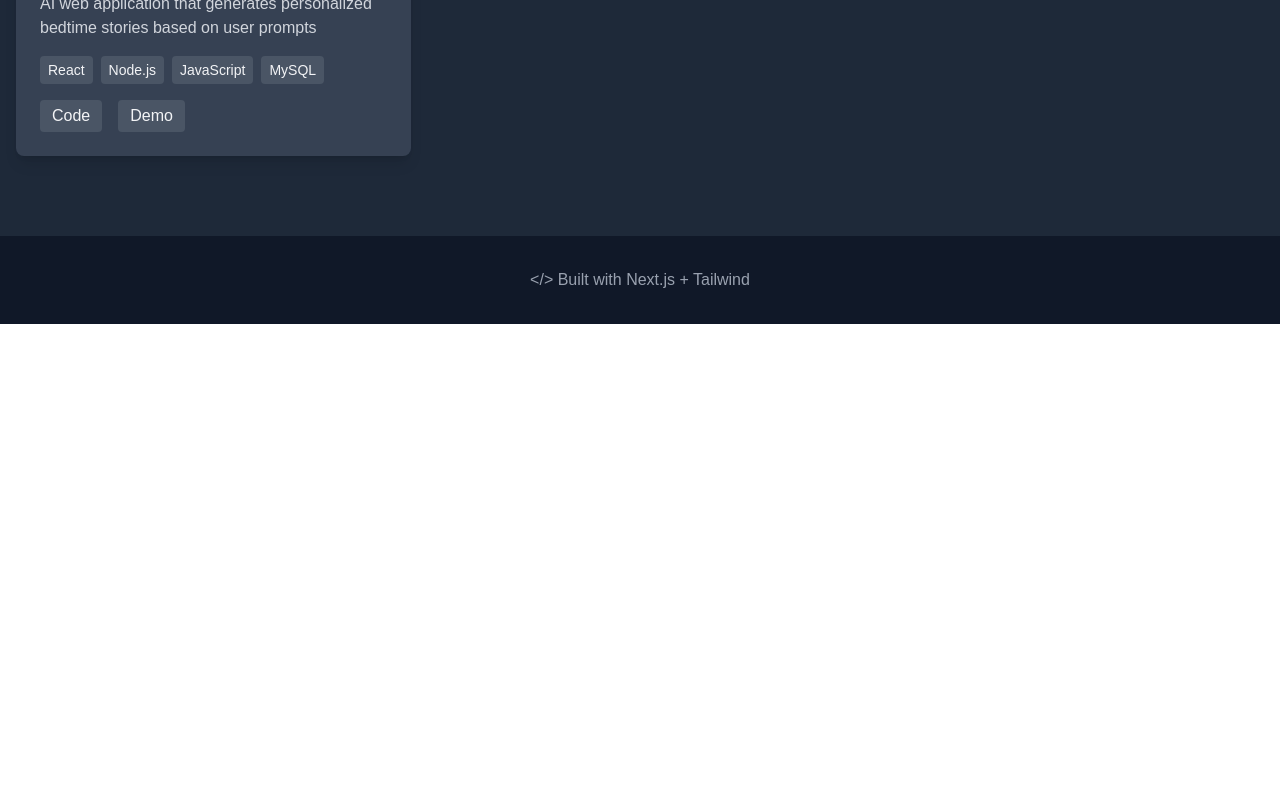
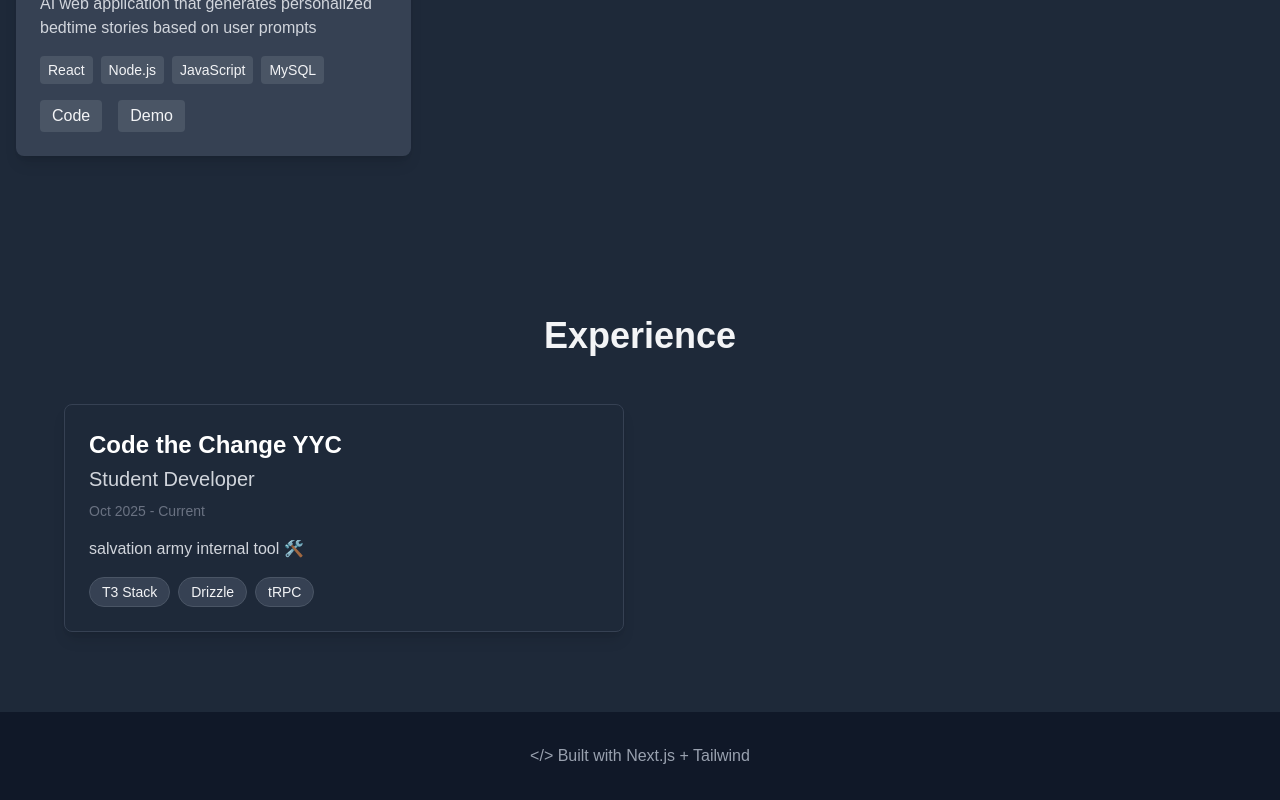
Before and after one commit to wesleylui/wesleylui-portfolio, a Next.js app: page / in a window 1280 px wide. Shown: the part 1224-2024 px from the top of the page. Before the commit the page ends 1548 px from the top, so only its background shows below. Built offline with nearby package versions, Linux system fonts and the light colour scheme.

Commit message:
create Experience section and ExperienceCard

```diff
--- /dev/null
+++ b/app/components/Experience.tsx
@@ -0,0 +1,30 @@
+// Experience.tsx
+
+import ExperienceCard from "./ExperienceCard";
+
+const experienceData = [
+  {
+    organization: "Code the Change YYC",
+    role: "Student Developer",
+    date: "Oct 2025 - Current",
+    description: "salvation army internal tool 🛠️",
+    skills: ["T3 Stack", "Drizzle", "tRPC"],
+  },
+];
+
+const Experience = () => {
+  return (
+    <section className="bg-gray-800 py-20 px-4" id="experience">
+      <div className="max-w-6xl mx-auto">
+        <h2 className="text-4xl font-bold mb-12 text-center">Experience</h2>
+        <div className="grid gap-8 grid-cols-1 lg:grid-cols-2">
+          {experienceData.map((experience, idx) => (
+            <ExperienceCard key={idx} {...experience} />
+          ))}
+        </div>
+      </div>
+    </section>
+  );
+};
+
+export default Experience;
--- /dev/null
+++ b/app/components/ExperienceCard.tsx
@@ -0,0 +1,45 @@
+// ExperienceCard.tsx
+
+interface ExperienceCardProps {
+  organization: string;
+  role: string;
+  date: string;
+  description: string;
+  skills: string[];
+}
+
+const ExperienceCard = ({
+  organization,
+  role,
+  date,
+  description,
+  skills,
+}: ExperienceCardProps) => {
+  return (
+    <div className="bg-gray-800 rounded-lg p-6 shadow-lg hover:shadow-xl transition-shadow border border-gray-700">
+      {/* Header */}
+      <div className="mb-4">
+        <h3 className="text-2xl font-bold text-white mb-1">{organization}</h3>
+        <p className="text-xl text-gray-300 mb-2">{role}</p>
+        <p className="text-sm text-gray-500">{date}</p>
+      </div>
+
+      {/* Description */}
+      <p className="text-gray-300 mb-4">{description}</p>
+
+      {/* Skills */}
+      <div className="flex flex-wrap gap-2">
+        {skills.map((skill, idx) => (
+          <span
+            key={idx}
+            className="bg-gray-700 text-gray-100 text-sm px-3 py-1 rounded-full border border-gray-600"
+          >
+            {skill}
+          </span>
+        ))}
+      </div>
+    </div>
+  );
+};
+
+export default ExperienceCard;
--- a/app/page.tsx
+++ b/app/page.tsx
@@ -1,6 +1,7 @@
 // app/page.tsx
 import Hero from "./components/Hero";
 import Projects from "./components/Projects";
+import Experience from "./components/Experience";
 import Footer from "./components/Footer";
 import Header from "./components/Header";
 
@@ -10,6 +11,7 @@ export default function Home() {
       <Header />
       <Hero />
       <Projects />
+      <Experience />
       <Footer />
     </main>
   );
```
